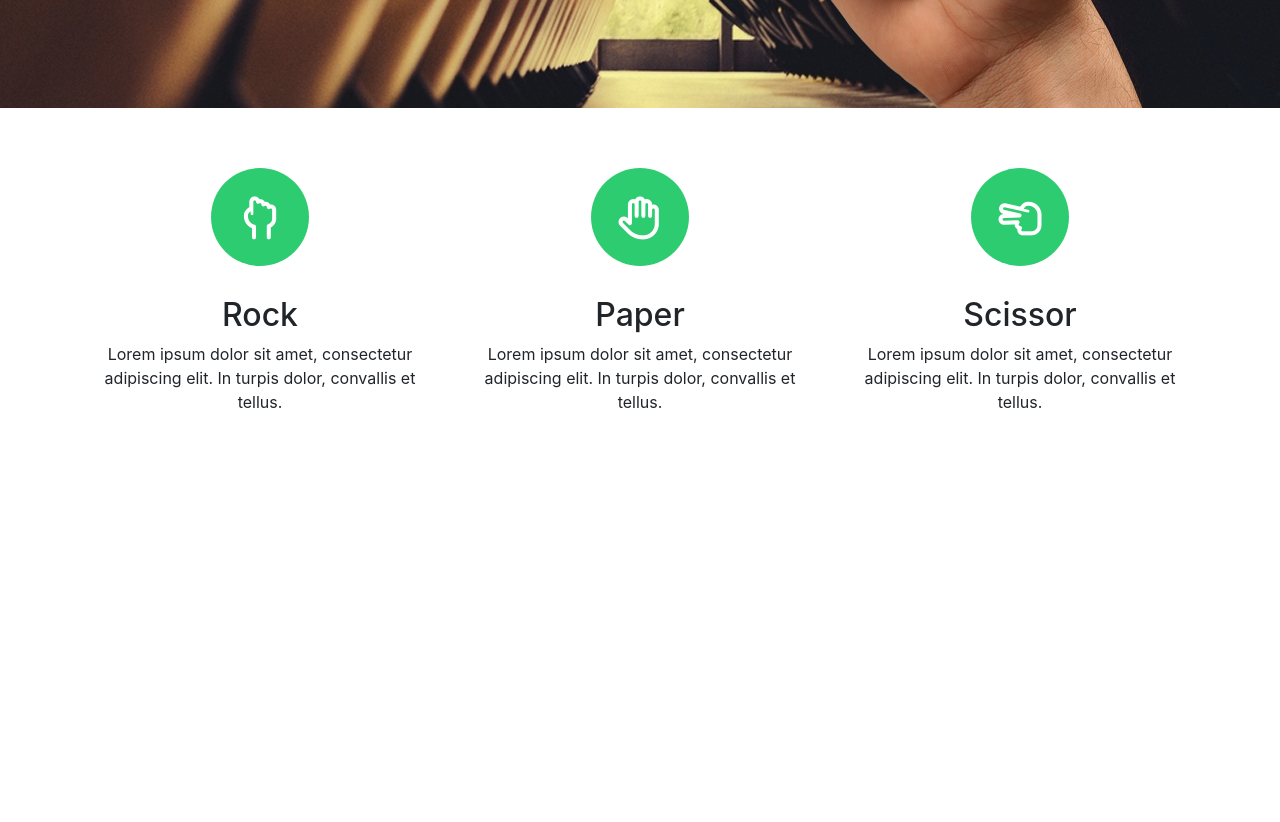
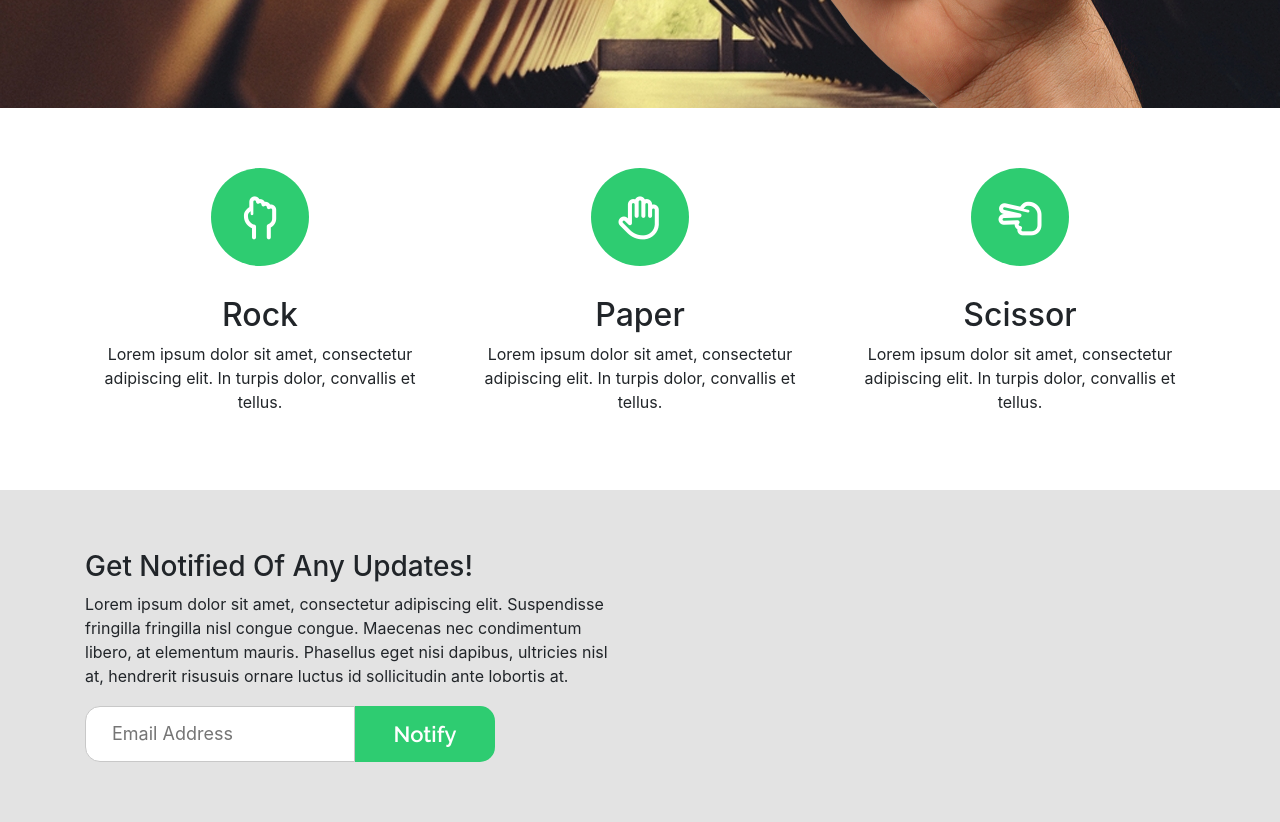
Before and after one commit to Afloatz/front-page, a plain HTML site: page index.html in a window 1280 px wide. Shown: the part 492-1314 px from the top of the page. Before the commit the page ends 982 px from the top, so only its background shows below. Drawn offline with nearby package versions, Linux system fonts and the light colour scheme.

Commit message:
section 3 email subscription

```diff
--- a/css/style.css
+++ b/css/style.css
@@ -3,6 +3,7 @@
 section {
     padding: 60px 0;
 }
+
 
 
 
@@ -103,3 +104,45 @@ section {
     font-size: 43px;
     vertical-align: middle;
 }
+
+
+
+/*------------------------------------
+  2. Subscribe
+------------------------------------*/
+
+.section-subscribe {
+    background-color: #e3e3e3;
+}
+
+.section-subscribe .subscription-form {
+    margin: 18px 0 30px;
+}
+
+.section-subscribe .subscription-form .subscription-form-input {
+    width: 50%;
+    float: left;
+    height: 56px;
+    line-height: 34px;
+    padding: 10px 26px;
+    border-radius: 15px 0 0 15px;
+    border: 1px solid #c8c8c8;
+    background-color: #ffffff;
+    color: #848484;
+    font-size: 18px;
+}
+
+.section-subscribe .subscription-form .subscription-form-button {
+    float: left;
+    height: 56px;
+    line-height: 56px;
+    text-align: center;
+    border: 0;
+    background-color: #2ecc71;
+    border-radius: 0 15px 15px 0;
+    color: #ffffff;
+    font-family: Raleway;
+    font-size: 22px;
+    min-width: 140px;
+    padding: 0 30px;
+}
--- a/index.html
+++ b/index.html
@@ -100,7 +100,29 @@
     </section>
 
 
-    <!-- Two Column Section -->
+    <!-- Two Column Section / Subscribe -->
+
+    <section class="section-subscribe">
+        <div class="container">
+            <div class="row">
+                <div class="col-md-6">
+                    <h3>Get Notified Of Any Updates!</h3>
+
+                    <p>
+                        Lorem ipsum dolor sit amet, consectetur adipiscing elit. Suspendisse fringilla fringilla nisl congue congue. Maecenas nec
+                        condimentum libero, at elementum mauris. Phasellus eget nisi dapibus, ultricies nisl at, hendrerit
+                        risusuis ornare luctus id sollicitudin ante lobortis at.
+                    </p>
+
+                    <form action="#" class="subscription-form" novalidate>
+                        <input type="email" class="subscription-form-input" placeholder="Email Address">
+                        <button type="submit" class="subscription-form-button">Notify</button>
+                    </form>
+                </div>
+
+            </div>
+        </div>
+    </section>
 
 
     <!-- Meet our Players -->
```
